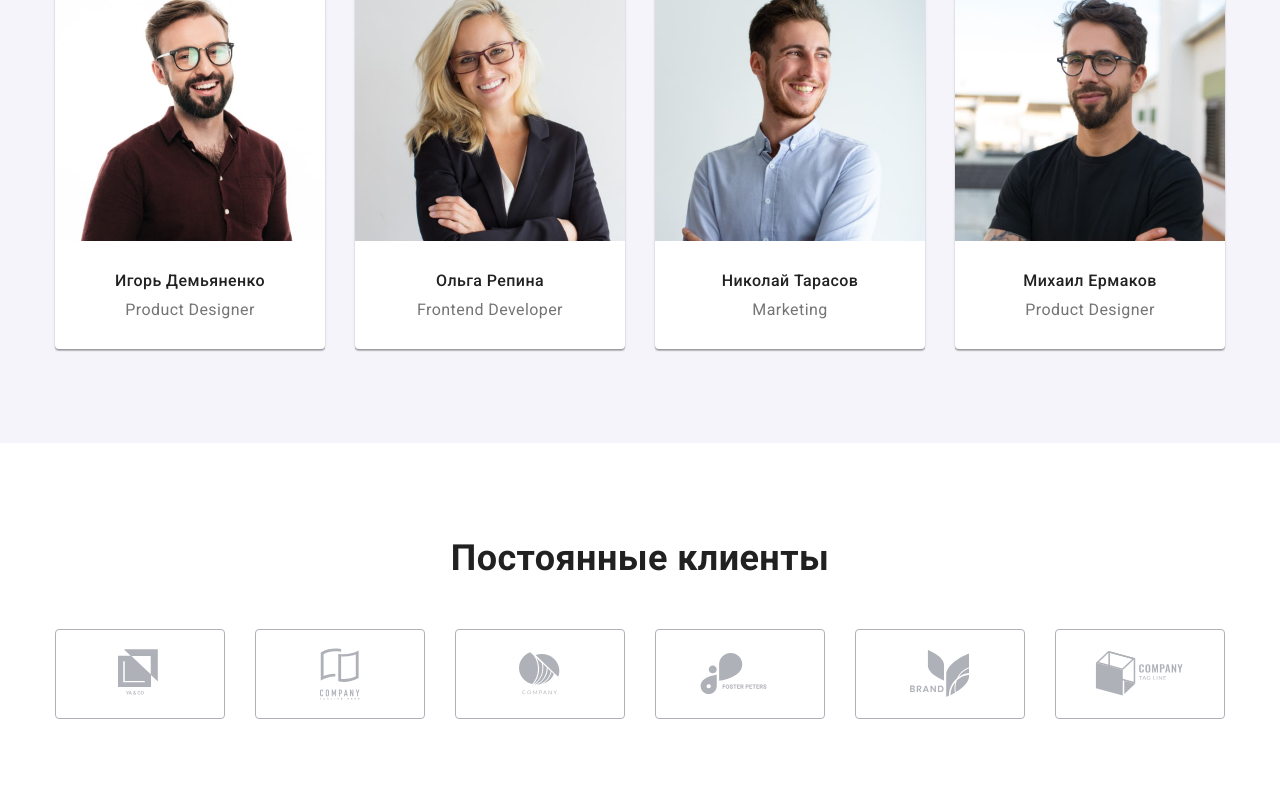
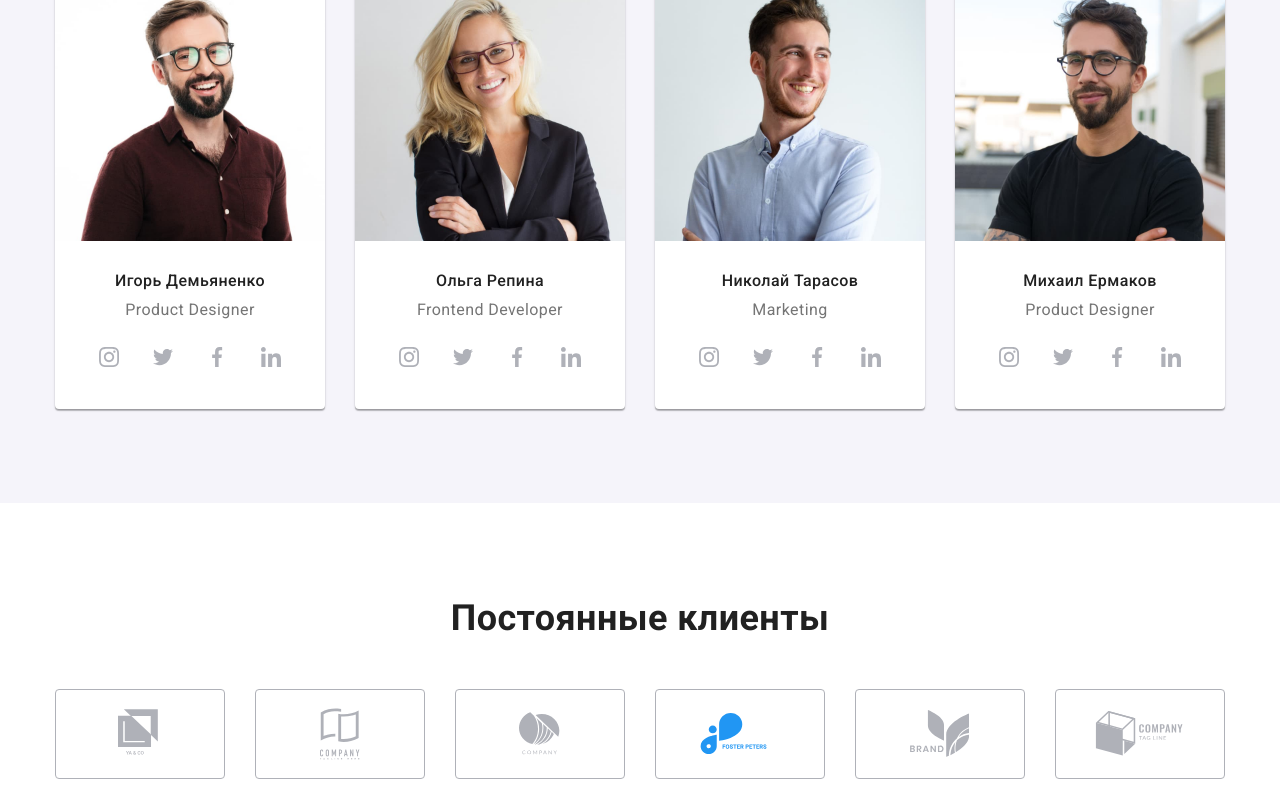
Before and after one commit to Andrew-Romanov/goit-markup-hw-04, a plain HTML site: page index.html in a window 1280 px wide. Shown: the part 1805-2605 px from the top of the page. Drawn offline with nearby package versions, Linux system fonts and the light colour scheme.

Commit message:
Добавлены иконки соцсетей для членов команды

```diff
--- a/css/styles.css
+++ b/css/styles.css
@@ -305,7 +305,6 @@ header {
 
 .features.list div {
   display: flex;
-
   justify-content: center;
   align-items: center;
 
@@ -333,7 +332,7 @@ header {
   display: flex;
 }
 
-.teammates.list li {
+.teammates.list > li {
   border-radius: 0px 0px 4px 4px;
 
   background-color: var(--main-light-color);
@@ -342,7 +341,7 @@ header {
     0px 2px 1px rgba(0, 0, 0, 0.2);
 }
 
-.teammates.list li:not(:last-child) {
+.teammates.list > li:not(:last-child) {
   margin-right: 30px;
 }
 
@@ -360,12 +359,58 @@ header {
   color: var(--secondary-text-color);
 
   margin-top: 0px;
-  margin-bottom: 30px;
+  margin-bottom: 16px;
 
   font-size: 16px;
   line-height: 1.19;
   text-align: center;
 }
+
+.team .socials {
+  display: flex;
+  justify-content: center;
+
+  margin-bottom: 30px;
+}
+
+.team .socials .list {
+  display: flex;
+}
+
+.team .socials li:not(:last-child) {
+  margin-right: 10px;
+}
+
+.team .socials a {
+  display: flex;
+  justify-content: center;
+  align-items: center;
+
+  width: 44px;
+  height: 44px;
+  border-radius: 50%;
+
+  fill: var(--clients-and-socials-color);
+  background-color: var(--main-light-color);
+}
+
+.team .socials a:hover,
+.team .socials a:focus {
+  fill: var(--main-light-color);
+  background-color: var(--accent-color);
+}
+
+/* .footer .socials p {
+  margin-bottom: 20px;
+
+  color: var(--main-light-color);
+
+  font-weight: 700;
+  font-size: 14px;
+  line-height: 1.14;
+  letter-spacing: 0.03em;
+  text-transform: uppercase;
+} */
 
 /* Постоянные клиенты */
 
--- a/index.html
+++ b/index.html
@@ -127,21 +127,149 @@
             <img src="./images/igor_d.jpg" alt="Игорь Демьяненко" width="270">
             <h3>Игорь Демьяненко</h3>
             <p>Product Designer</p>
+            <div class="socials">
+              <ul class="list">
+                <li>
+                  <a href="">
+                    <svg width="20" height="20">
+                      <use href="./images/sprite.svg#icon-instagram"></use>
+                    </svg>
+                  </a>
+                </li>
+                <li>
+                  <a href="">
+                    <svg width="20" height="20">
+                      <use href="./images/sprite.svg#icon-twitter"></use>
+                    </svg>
+                  </a>
+                </li>
+                <li>
+                  <a href="">
+                    <svg width="20" height="20">
+                      <use href="./images/sprite.svg#icon-facebook"></use>
+                    </svg>
+                  </a>
+                </li>
+                <li>
+                  <a href="">
+                    <svg width="20" height="20">
+                      <use href="./images/sprite.svg#icon-linkedin"></use>
+                    </svg>
+                  </a>
+                </li>
+              </ul>
+            </div>
           </li>
           <li>
             <img src="./images/olga_r.jpg" alt="Ольга Репина" width="270">
             <h3>Ольга Репина</h3>
             <p>Frontend Developer</p>
+            <div class="socials">
+              <ul class="list">
+                <li>
+                  <a href="">
+                    <svg width="20" height="20">
+                      <use href="./images/sprite.svg#icon-instagram"></use>
+                    </svg>
+                  </a>
+                </li>
+                <li>
+                  <a href="">
+                    <svg width="20" height="20">
+                      <use href="./images/sprite.svg#icon-twitter"></use>
+                    </svg>
+                  </a>
+                </li>
+                <li>
+                  <a href="">
+                    <svg width="20" height="20">
+                      <use href="./images/sprite.svg#icon-facebook"></use>
+                    </svg>
+                  </a>
+                </li>
+                <li>
+                  <a href="">
+                    <svg width="20" height="20">
+                      <use href="./images/sprite.svg#icon-linkedin"></use>
+                    </svg>
+                  </a>
+                </li>
+              </ul>
+            </div>
           </li>
           <li>
             <img src="./images/nikolay_t.jpg" alt="Николай Тарасов" width="270">
             <h3>Николай Тарасов</h3>
             <p>Marketing</p>
+            <div class="socials">
+              <ul class="list">
+                <li>
+                  <a href="">
+                    <svg width="20" height="20">
+                      <use href="./images/sprite.svg#icon-instagram"></use>
+                    </svg>
+                  </a>
+                </li>
+                <li>
+                  <a href="">
+                    <svg width="20" height="20">
+                      <use href="./images/sprite.svg#icon-twitter"></use>
+                    </svg>
+                  </a>
+                </li>
+                <li>
+                  <a href="">
+                    <svg width="20" height="20">
+                      <use href="./images/sprite.svg#icon-facebook"></use>
+                    </svg>
+                  </a>
+                </li>
+                <li>
+                  <a href="">
+                    <svg width="20" height="20">
+                      <use href="./images/sprite.svg#icon-linkedin"></use>
+                    </svg>
+                  </a>
+                </li>
+              </ul>
+            </div>
           </li>
           <li>
             <img src="./images/mihail_e.jpg" alt="Михаил Ермаков" width="270">
             <h3>Михаил Ермаков</h3>
             <p>Product Designer</p>
+            <div class="socials">
+              <ul class="list">
+                <li>
+                  <a href="">
+                    <svg width="20" height="20">
+                      <use href="./images/sprite.svg#icon-instagram"></use>
+                    </svg>
+                  </a>
+                </li>
+                <li>
+                  <a href="">
+                    <svg width="20" height="20">
+                      <use href="./images/sprite.svg#icon-twitter"></use>
+                    </svg>
+                  </a>
+                </li>
+                <li>
+                  <a href="">
+                    <svg width="20" height="20">
+                      <use href="./images/sprite.svg#icon-facebook"></use>
+                    </svg>
+                  </a>
+                </li>
+                <li>
+                  <a href="">
+                    <svg width="20" height="20">
+                      <use href="./images/sprite.svg#icon-linkedin"></use>
+                    </svg>
+                  </a>
+                </li>
+              </ul>
+            </div>
           </li>
         </ul>
       </div>
```
